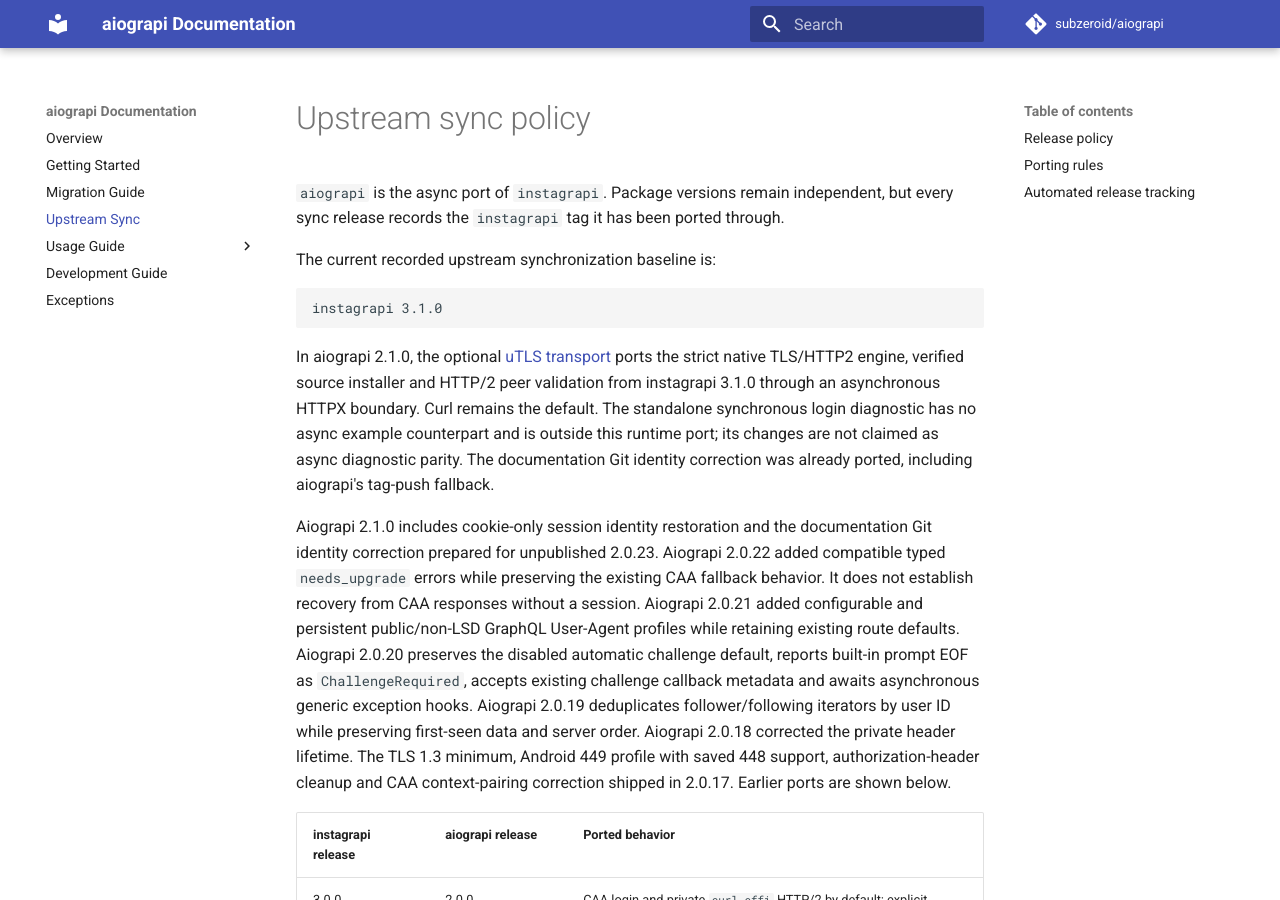
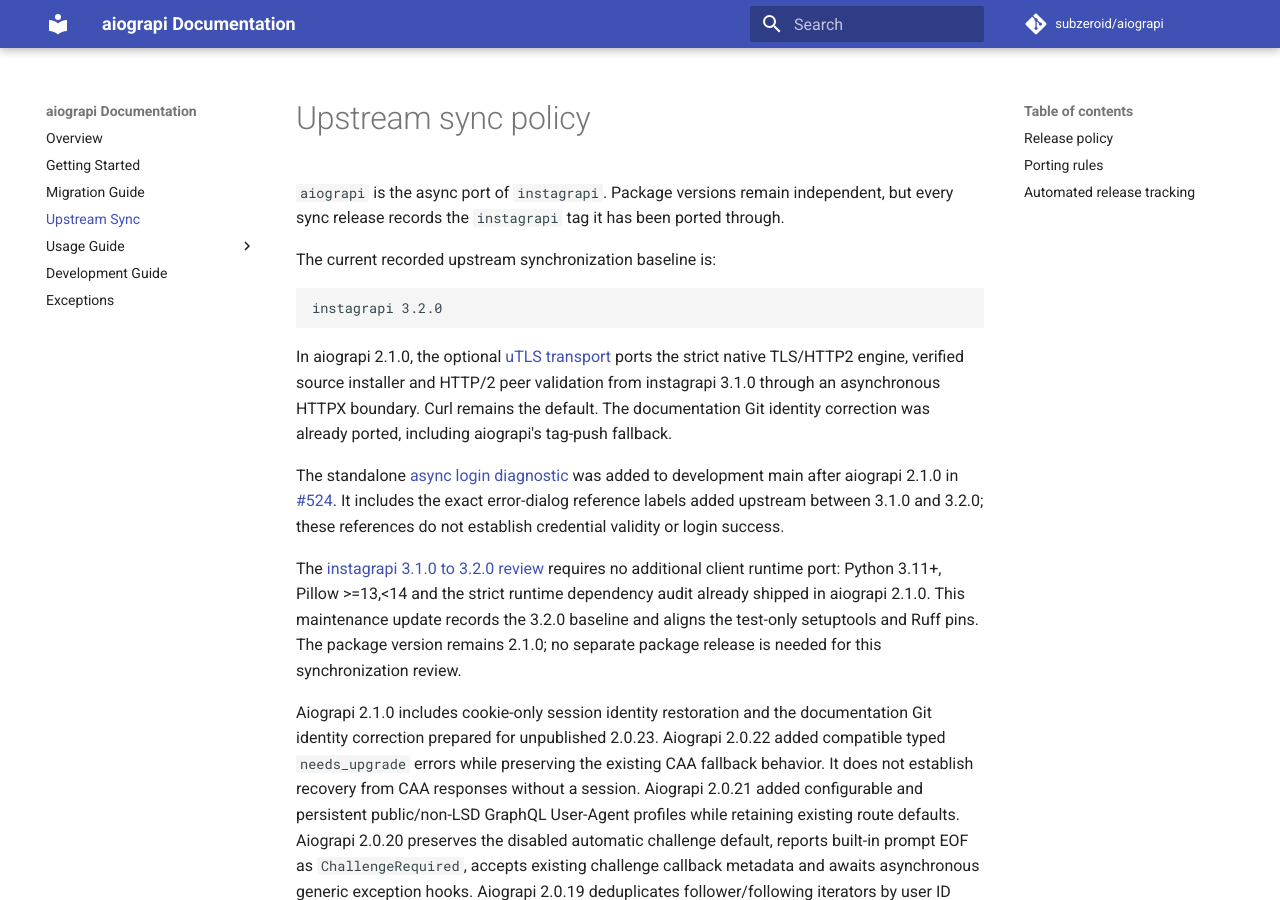
Before and after one commit to subzeroid/aiograpi, an MkDocs documentation site: the page built from docs/upstream-sync.md, in a window 1280 px wide and 900 px high. Built offline with MkDocs 1.6.1 and Material for MkDocs 9.7.7, drawn with Linux system fonts in a browser that asks for light colours; comment, search, counter and statistics services are not loaded; the version menu is left out; some of the changed text lies outside the part shown.

Commit message:
chore: sync upstream 3.2.0 maintenance baseline (#526)
Update the upstream baseline marker, development tooling and lockfile, and upstream synchronization documentation. Package version remains unchanged.

````diff
--- a/aiograpi/__init__.py
+++ b/aiograpi/__init__.py
@@ -48,7 +48,7 @@ from aiograpi.mixins.video import DownloadVideoMixin, UploadVideoMixin
 # Used as fallback logger if another is not provided.
 DEFAULT_LOGGER = logging.getLogger("aiograpi")
 
-__upstream_instagrapi_version__ = "3.1.0"
+__upstream_instagrapi_version__ = "3.2.0"
 
 
 class Client(
--- a/docs/upstream-sync.md
+++ b/docs/upstream-sync.md
@@ -5,10 +5,14 @@
 The current recorded upstream synchronization baseline is:
 
 ```text
-instagrapi 3.1.0
+instagrapi 3.2.0
 ```
 
-In aiograpi 2.1.0, the optional [uTLS transport](usage-guide/utls.md) ports the strict native TLS/HTTP2 engine, verified source installer and HTTP/2 peer validation from instagrapi 3.1.0 through an asynchronous HTTPX boundary. Curl remains the default. The standalone synchronous login diagnostic has no async example counterpart and is outside this runtime port; its changes are not claimed as async diagnostic parity. The documentation Git identity correction was already ported, including aiograpi's tag-push fallback.
+In aiograpi 2.1.0, the optional [uTLS transport](usage-guide/utls.md) ports the strict native TLS/HTTP2 engine, verified source installer and HTTP/2 peer validation from instagrapi 3.1.0 through an asynchronous HTTPX boundary. Curl remains the default. The documentation Git identity correction was already ported, including aiograpi's tag-push fallback.
+
+The standalone [async login diagnostic](usage-guide/login-migration.md#shareable-login-diagnostics) was added to development main after aiograpi 2.1.0 in [#524](https://github.com/subzeroid/aiograpi/pull/524). It includes the exact error-dialog reference labels added upstream between 3.1.0 and 3.2.0; these references do not establish credential validity or login success.
+
+The [instagrapi 3.1.0 to 3.2.0 review](https://github.com/subzeroid/instagrapi/compare/3.1.0...3.2.0) requires no additional client runtime port: Python 3.11+, Pillow >=13,<14 and the strict runtime dependency audit already shipped in aiograpi 2.1.0. This maintenance update records the 3.2.0 baseline and aligns the test-only setuptools and Ruff pins. The package version remains 2.1.0; no separate package release is needed for this synchronization review.
 
 Aiograpi 2.1.0 includes cookie-only session identity restoration and the documentation Git identity correction prepared for unpublished 2.0.23. Aiograpi 2.0.22 added compatible typed `needs_upgrade` errors while preserving the existing CAA fallback behavior. It does not establish recovery from CAA responses without a session. Aiograpi 2.0.21 added configurable and persistent public/non-LSD GraphQL User-Agent profiles while retaining existing route defaults. Aiograpi 2.0.20 preserves the disabled automatic challenge default, reports built-in prompt EOF as `ChallengeRequired`, accepts existing challenge callback metadata and awaits asynchronous generic exception hooks. Aiograpi 2.0.19 deduplicates follower/following iterators by user ID while preserving first-seen data and server order. Aiograpi 2.0.18 corrected the private header lifetime. The TLS 1.3 minimum, Android 449 profile with saved 448 support, authorization-header cleanup and CAA context-pairing correction shipped in 2.0.17. Earlier ports are shown below.
 
@@ -35,13 +39,14 @@ Aiograpi 2.1.0 includes cookie-only session identity restoration and the documen
 | 3.0.18 | 2.0.17 (prepared in unpublished 2.0.16) | Pair CAA two-step contexts with their parameter keys, preserve scalar positions, and match exact quoted app references. |
 | 3.0.19 | 2.0.17 | Clear stale account routing and claim headers on authorization reset while preserving device identity and valid-session reuse. |
 | 3.0.20 | 2.0.17 | Use the native Android 449 profile, retain saved 448 settings, and preserve the existing CAA login payload. |
-| 3.0.21 | 2.0.17 | Require TLS 1.3 for private curl requests while retaining hybrid/classical groups and HTTP/2. Standalone login diagnostics and development-tool changes are sync-specific. |
+| 3.0.21 | 2.0.17 | Require TLS 1.3 for private curl requests while retaining hybrid/classical groups and HTTP/2. The original standalone diagnostic and development-tool changes were outside that runtime port. |
 | 3.0.22 | 2.0.18 | Reuse one runtime Pigeon ID per client, omit fabricated SALT defaults, and preserve explicit header overrides. Documentation service links and app-profile guidance are sync-specific. |
 | 3.0.23 | 2.0.19 | Follower/following iterators yield unique user IDs and count unique users toward `amount`, preserving first-seen data and server order. |
 | 3.0.24 | 2.0.20 | Compatible challenge handling controls and actionable built-in prompt EOF errors; async callback metadata and awaited generic hooks retain the disabled automatic handling default. |
 | 3.0.25 | 2.0.21 | Configurable independent/shared public and non-LSD GraphQL User-Agent profiles, settings persistence and case-insensitive per-call overrides; existing defaults retained. |
 | 3.0.26 | 2.0.22 | Typed HTTP 400 `needs_upgrade` errors with existing `UnknownError` compatibility and CAA fallback behavior preserved. |
-| 3.1.0 | 2.1.0 | Optional strict uTLS/native peer validation with explicit verified builds, HTTPX async deadlines, cancellation and draining shutdown; curl default retained. Synchronous standalone diagnostics are outside this runtime port. |
+| 3.1.0 | 2.1.0 | Optional strict uTLS/native peer validation with explicit verified builds, HTTPX async deadlines, cancellation and draining shutdown; curl default retained. The standalone async diagnostic was added separately in #524 after this release. |
+| 3.2.0 | Development main (package version 2.1.0) | Python 3.11+, Pillow >=13,<14 and the strict runtime dependency audit were already present; the async diagnostic includes the upstream error-dialog references. Update the recorded baseline and test-only tool pins without a new runtime port or package release. |
 
 See the [login migration guide](usage-guide/login-migration.md) for the current defaults and compatibility options. From aiograpi 2.0.3, `login()` follows an explicit fallback instruction returned by Instagram; it does not retry every failed CAA login through the legacy endpoint.
 
````
Also changed, not shown: CHANGELOG.md (+5 -0 lines), pyproject.toml (+6 -3 lines), 2 other files.
